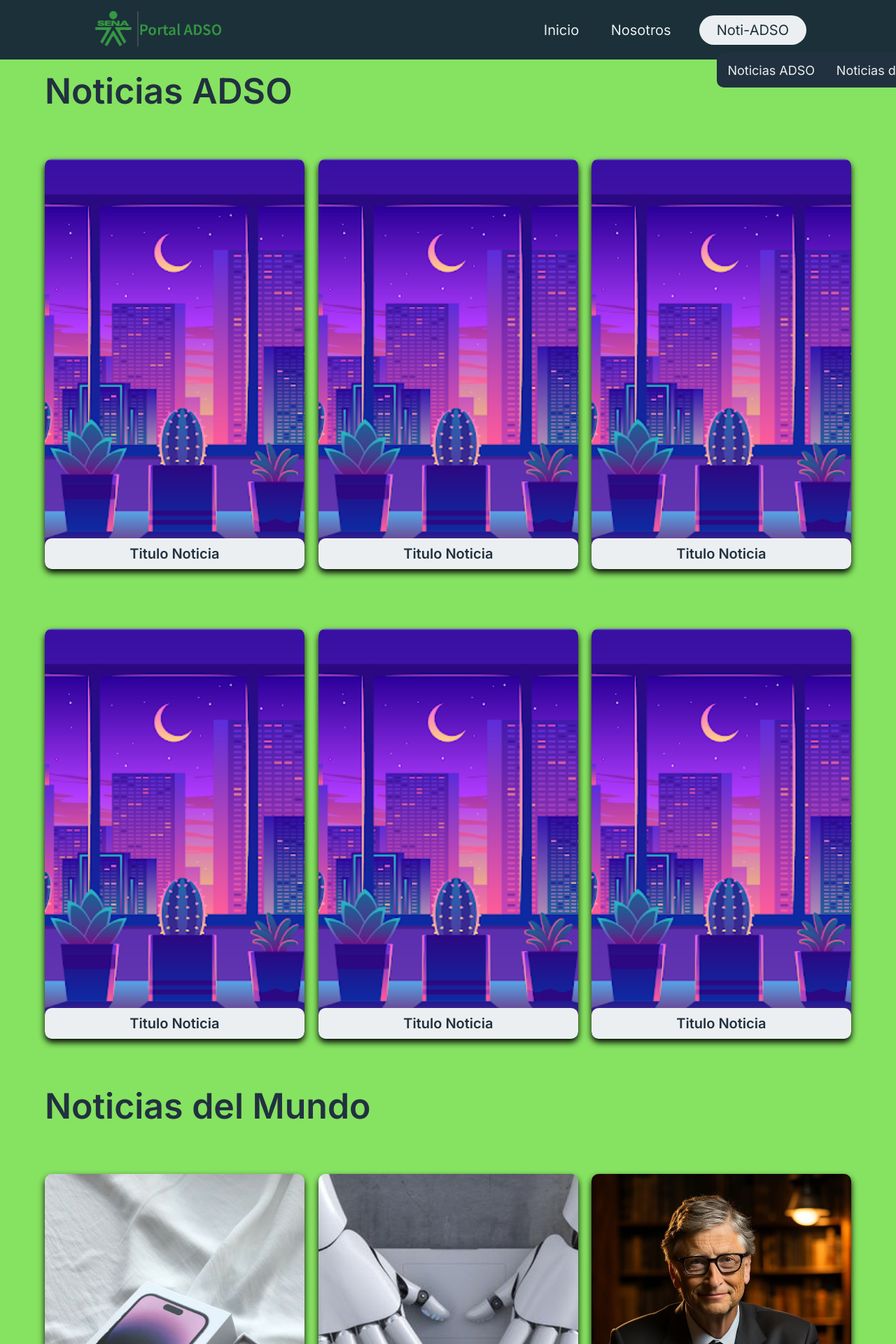
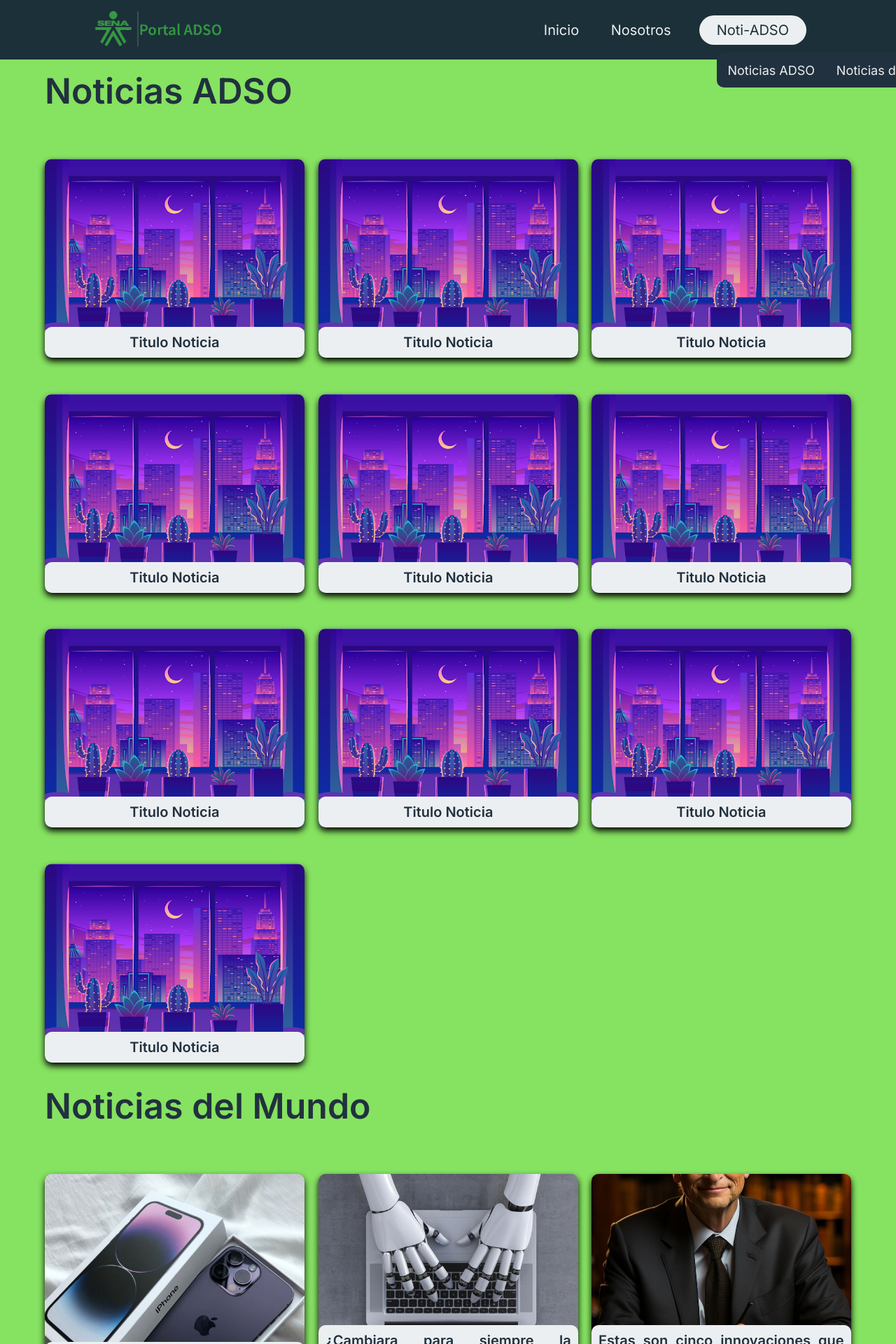
Before and after one commit to JuanOlave1805/Pagina_informativa, a PHP site: page /noticias/index.html in a window 1280 px wide. Shown: the top 1920 px of the page at 70% size. Run offline with PHP 8.4, Linux system fonts and the light colour scheme; some libraries are stand-ins or nearby versions.

Commit message:
Agregando noticias 2

```diff
--- a/noticias/index.html
+++ b/noticias/index.html
@@ -129,6 +129,62 @@
         </div>
       </section>
     </article>
+
+    <article class="Main__Card">
+      <section class="Main__Face Main__Front">
+        <img src="IMG prueba.png" alt="Image" class="Main__Image">
+        <h3 class="Main__Title">Titulo Noticia</h3>
+      </section>
+      <section class="Main__Face Main__Back">
+        <h3 class="Main__Title--modif">Titulo Noticia</h3>
+        <p class="Main__Text">Lorem ipsum dolor sit amet consectetur adipisicing elit. Cum sequi neque asperiores aperiam? Ullam, at! Cumque quis numquam quibusdam amet consequuntur possimus corporis eos rem officia, est repellendus at! Sapiente!</p>
+        <div class="Main__Link">
+          <a href="#">Details</a>
+        </div>
+      </section>
+    </article>
+
+    <article class="Main__Card">
+      <section class="Main__Face Main__Front">
+        <img src="IMG prueba.png" alt="Image" class="Main__Image">
+        <h3 class="Main__Title">Titulo Noticia</h3>
+      </section>
+      <section class="Main__Face Main__Back">
+        <h3 class="Main__Title--modif">Titulo Noticia</h3>
+        <p class="Main__Text">Lorem ipsum dolor sit amet consectetur adipisicing elit. Cum sequi neque asperiores aperiam? Ullam, at! Cumque quis numquam quibusdam amet consequuntur possimus corporis eos rem officia, est repellendus at! Sapiente!</p>
+        <div class="Main__Link">
+          <a href="#">Details</a>
+        </div>
+      </section>
+    </article>
+
+    <article class="Main__Card">
+      <section class="Main__Face Main__Front">
+        <img src="IMG prueba.png" alt="Image" class="Main__Image">
+        <h3 class="Main__Title">Titulo Noticia</h3>
+      </section>
+      <section class="Main__Face Main__Back">
+        <h3 class="Main__Title--modif">Titulo Noticia</h3>
+        <p class="Main__Text">Lorem ipsum dolor sit amet consectetur adipisicing elit. Cum sequi neque asperiores aperiam? Ullam, at! Cumque quis numquam quibusdam amet consequuntur possimus corporis eos rem officia, est repellendus at! Sapiente!</p>
+        <div class="Main__Link">
+          <a href="#">Details</a>
+        </div>
+      </section>
+    </article>
+
+    <article class="Main__Card">
+      <section class="Main__Face Main__Front">
+        <img src="IMG prueba.png" alt="Image" class="Main__Image">
+        <h3 class="Main__Title">Titulo Noticia</h3>
+      </section>
+      <section class="Main__Face Main__Back">
+        <h3 class="Main__Title--modif">Titulo Noticia</h3>
+        <p class="Main__Text">Lorem ipsum dolor sit amet consectetur adipisicing elit. Cum sequi neque asperiores aperiam? Ullam, at! Cumque quis numquam quibusdam amet consequuntur possimus corporis eos rem officia, est repellendus at! Sapiente!</p>
+        <div class="Main__Link">
+          <a href="#">Details</a>
+        </div>
+      </section>
+    </article>
   </div>
   <H1 class="Main__Title-Primary" id="Title--Noticias">Noticias del Mundo</H1>
   <div class="Main__Content">
@@ -220,11 +276,68 @@
       <section class="Main__Face Main__Back">
         <h3 class="Main__Title--modif">China quiere construir robots humanoides avanzados para 2025</h3>
         <p class="Main__Text">
-
-¡China lidera la próxima revolución tecnológica! El gobierno tiene planes para producir humanoides que se asemejen a los humanos para 2025, respaldados por el Ministerio de Industria y Tecnología de la Información. Este ambicioso proyecto impulsa a empresas jóvenes de robótica y busca establecer estándares, fomentar talento y cooperación internacional. Grandes tecnológicas, como OpenAI y Amazon, ya exploran esta área, y Tesla avanza con su robot humanoide "Optimus". El futuro de la IA y la robótica se está forjando. ¡Sigue leyendo para descubrir más!
+          ¡China lidera la próxima revolución tecnológica! El gobierno tiene planes para producir humanoides que se asemejen a los humanos para 2025, respaldados por el Ministerio de Industria y Tecnología de la Información. Este ambicioso proyecto impulsa a empresas jóvenes de robótica y busca establecer estándares, fomentar talento y cooperación internacional. Grandes tecnológicas, como OpenAI y Amazon, ya exploran esta área, y Tesla avanza con su robot humanoide "Optimus". El futuro de la IA y la robótica se está forjando. ¡Sigue leyendo para descubrir más!
         </p>
         <div class="Main__Link">
           <a href="https://hipertextual.com/2023/11/china-quiere-construir-robots-humanoides-avanzados-para-2025">Ver mas</a>
+        </div>
+      </section>
+    </article>
+
+    <article class="Main__Card">
+      <section class="Main__Face Main__Front">
+        <img src="/noticias/Img noticias/chat-ia-abierto-computadora-portatil.jpg" alt="Image" class="Main__Image">
+        <h3 class="Main__Title">ChatGPT ya tiene más de 100 millones de usuarios semanales</h3>
+      </section>
+      <section class="Main__Face Main__Back">
+        <h3 class="Main__Title--modif">ChatGPT ya tiene más de 100 millones de usuarios semanales</h3>
+        <p class="Main__Text">
+          ¡Descubre el asombroso éxito de ChatGPT! Más de cien millones de usuarios semanales y un mundo de oportunidades con su nueva función GPTs, ¡donde tú creas chatbots personalizados sin necesidad de programar! Únete a la revolución de la IA con OpenAI y sé parte de un futuro emocionante, ¡donde la creatividad y la innovación no tienen límites! No te quedes atrás en esta emocionante era de la inteligencia artificial, únete a la revolución de ChatGPT y diseña un futuro único con tu propio chatbot personalizado.
+        </p>
+        <div class="Main__Link">
+          <a href="https://hipertextual.com/2023/11/chatgpt-tiene-100-millones-usuarios-semanales">Ver mas</a>
+        </div>
+      </section>
+    </article>
+
+    <article class="Main__Card">
+      <section class="Main__Face Main__Front">
+        <img src="IMG prueba.png" alt="Image" class="Main__Image">
+        <h3 class="Main__Title">Titulo Noticia</h3>
+      </section>
+      <section class="Main__Face Main__Back">
+        <h3 class="Main__Title--modif">Titulo Noticia</h3>
+        <p class="Main__Text">Lorem ipsum dolor sit amet consectetur adipisicing elit. Cum sequi neque asperiores aperiam? Ullam, at! Cumque quis numquam quibusdam amet consequuntur possimus corporis eos rem officia, est repellendus at! Sapiente!</p>
+        <div class="Main__Link">
+          <a href="#">Details</a>
+        </div>
+      </section>
+    </article>
+
+    <article class="Main__Card">
+      <section class="Main__Face Main__Front">
+        <img src="IMG prueba.png" alt="Image" class="Main__Image">
+        <h3 class="Main__Title">Titulo Noticia</h3>
+      </section>
+      <section class="Main__Face Main__Back">
+        <h3 class="Main__Title--modif">Titulo Noticia</h3>
+        <p class="Main__Text">Lorem ipsum dolor sit amet consectetur adipisicing elit. Cum sequi neque asperiores aperiam? Ullam, at! Cumque quis numquam quibusdam amet consequuntur possimus corporis eos rem officia, est repellendus at! Sapiente!</p>
+        <div class="Main__Link">
+          <a href="#">Details</a>
+        </div>
+      </section>
+    </article>
+
+    <article class="Main__Card">
+      <section class="Main__Face Main__Front">
+        <img src="IMG prueba.png" alt="Image" class="Main__Image">
+        <h3 class="Main__Title">Titulo Noticia</h3>
+      </section>
+      <section class="Main__Face Main__Back">
+        <h3 class="Main__Title--modif">Titulo Noticia</h3>
+        <p class="Main__Text">Lorem ipsum dolor sit amet consectetur adipisicing elit. Cum sequi neque asperiores aperiam? Ullam, at! Cumque quis numquam quibusdam amet consequuntur possimus corporis eos rem officia, est repellendus at! Sapiente!</p>
+        <div class="Main__Link">
+          <a href="#">Details</a>
         </div>
       </section>
     </article>
--- a/noticias/style.css
+++ b/noticias/style.css
@@ -173,7 +173,7 @@ body{
 
 /* Main */
 .Main{
-    height: 2500px;
+    height: 3500px;
     width: 100%;
     display: flex;
     justify-content: center;
```
Also changed, not shown: 1 other file.
